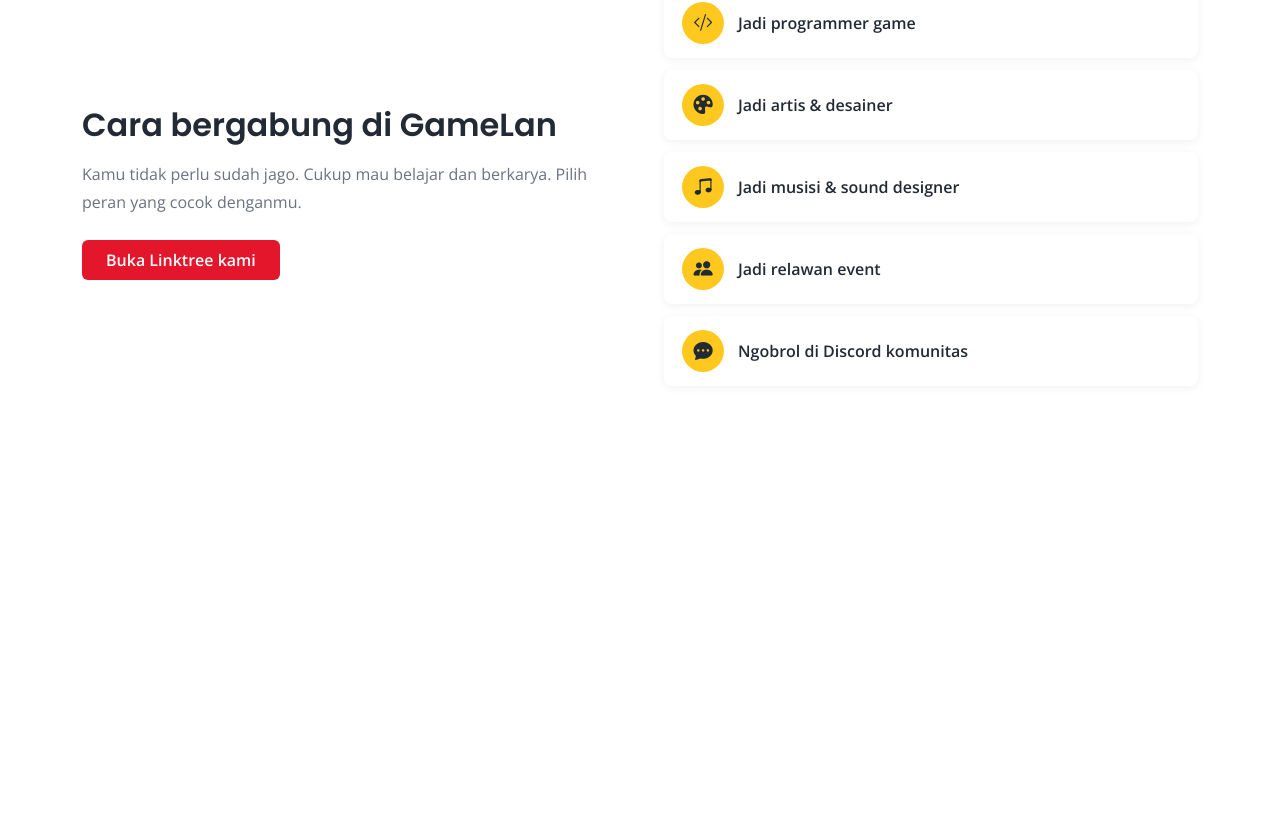
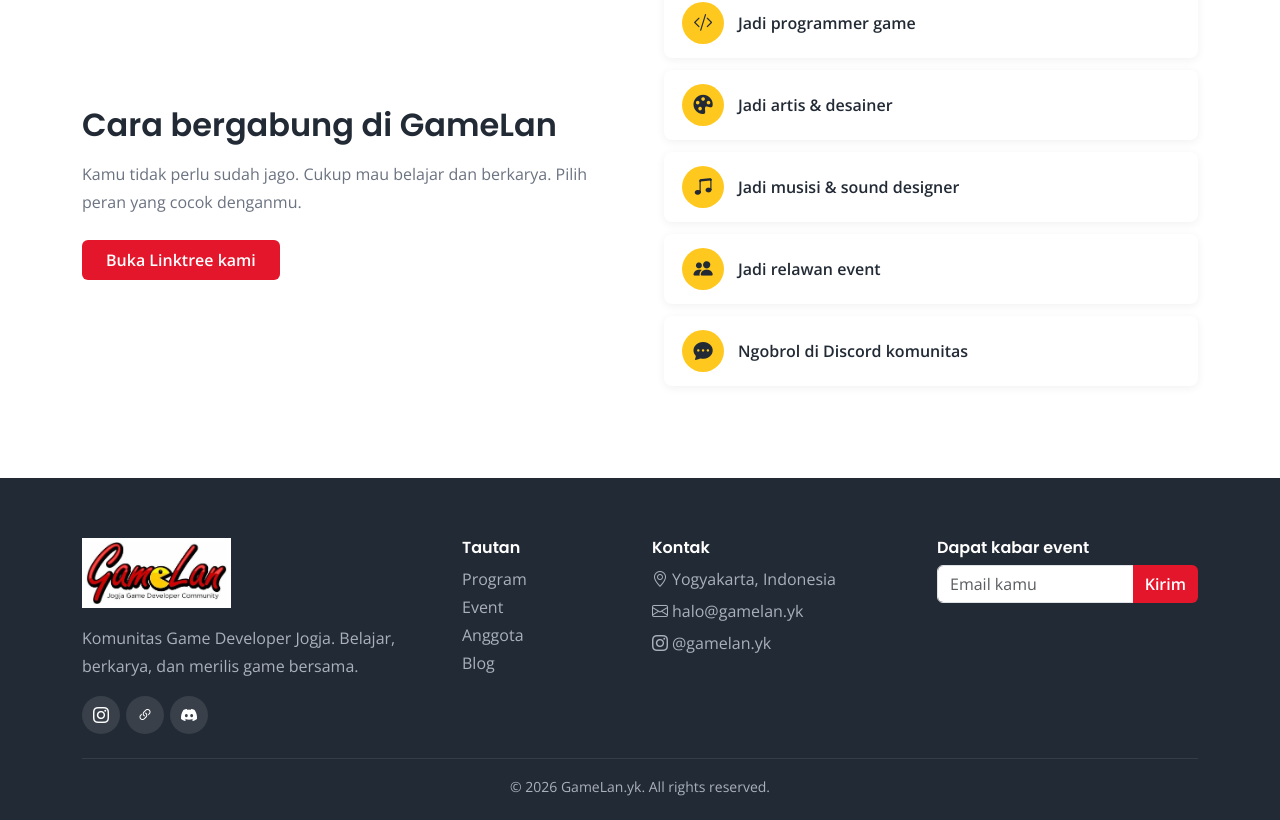
Before and after one commit to rizkicahyaa/gamelan-yk, a Next.js app: page / in a window 1280 px wide. Shown: the part 1763-2583 px from the top of the page. Before the commit the page ends 2241 px from the top, so only its background shows below. Built offline with nearby package versions, Linux system fonts and the light colour scheme.

Commit message:
feat: added footer components

```diff
--- /dev/null
+++ b/app/components/Footer.tsx
@@ -0,0 +1,83 @@
+import Image from "next/image";
+
+export default function Footer() {
+    return (
+        <footer id="kontak">
+            <div className="container">
+                <div className="row g-4">
+                    <div className="col-lg-4">
+                        <Image
+                            src="/logo.jpg"
+                            alt="GameLan"
+                            width={140}
+                            height={70}
+                            style={{
+                                height: "70px",
+                                width: "auto",
+                                background: "#fff",
+                                padding: "4px",
+                            }}
+                            className="mb-3"
+                        />
+                        <p>Komunitas Game Developer Jogja. Belajar, berkarya, dan merilis game bersama.</p>
+                        <div className="social">
+                            <a href="https://www.instagram.com/gamelan.yk/" aria-label="Instagram" target="_blank" rel="noopener noreferrer">
+                                <i className="bi bi-instagram"></i>
+                            </a>
+                            <a href="https://linktr.ee/GameLanJogja" aria-label="Linktree" target="_blank" rel="noopener noreferrer">
+                                <i className="bi bi-link-45deg"></i>
+                            </a>
+                            <a href="#" aria-label="Discord">
+                                <i className="bi bi-discord"></i>
+                            </a>
+                        </div>
+                    </div>
+
+                    <div className="col-6 col-lg-2">
+                        <h5>Tautan</h5>
+                        <ul className="list-unstyled">
+                            <li>
+                                <a href="#program">Program</a>
+                            </li>
+                            <li>
+                                <a href="#event">Event</a>
+                            </li>
+                            <li>
+                                <a href="#member">Anggota</a>
+                            </li>
+                            <li>
+                                <a href="#blog">Blog</a>
+                            </li>
+                        </ul>
+                    </div>
+
+                    <div className="col-6 col-lg-3">
+                        <h5>Kontak</h5>
+                        <p className="mb-1">
+                            <i className="bi bi-geo-alt me-1"></i>Yogyakarta, Indonesia
+                        </p>
+                        <p className="mb-1">
+                            <i className="bi bi-envelope me-1"></i>halo@gamelan.yk
+                        </p>
+                        <p>
+                            <i className="bi bi-instagram me-1"></i>@gamelan.yk
+                        </p>
+                    </div>
+
+                    <div className="col-lg-3">
+                        <h5>Dapat kabar event</h5>
+                        <div className="input-group">
+                            <input type="email" className="form-control" placeholder="Email kamu" aria-label="Email newsletter" />
+                            <button className="btn btn-gl" type="button">
+                                Kirim
+                            </button>
+                        </div>
+                    </div>
+                </div>
+
+                <hr className="border-secondary mt-4" />
+                <p className="text-center small mb-0">&copy; 2026 GameLan.yk. All rights reserved.</p>
+            </div>
+        </footer>
+    );
+}
--- a/app/page.tsx
+++ b/app/page.tsx
@@ -9,7 +9,7 @@ import JoinUs from "./components/JoinUs";
 // import BlogSection from "@/components/BlogSection";
 // import TestimonialSection from "@/components/TestimonialSection";
 // import ProudBanner from "@/components/ProudBanner";
-// import Footer from "@/components/Footer";
+import Footer from "./components/Footer";
 
 export default function HomePage() {
     return (
@@ -20,12 +20,12 @@ export default function HomePage() {
             <EventCountdown />
             <ProgramSection />
             <JoinUs />
+            <Footer />
             {/* <StatsSection />
             <MemberSection />
             <BlogSection />
             <TestimonialSection />
-            <ProudBanner />
-            <Footer />  */}
+            <ProudBanner /> */}
         </>
     );
 }
```
